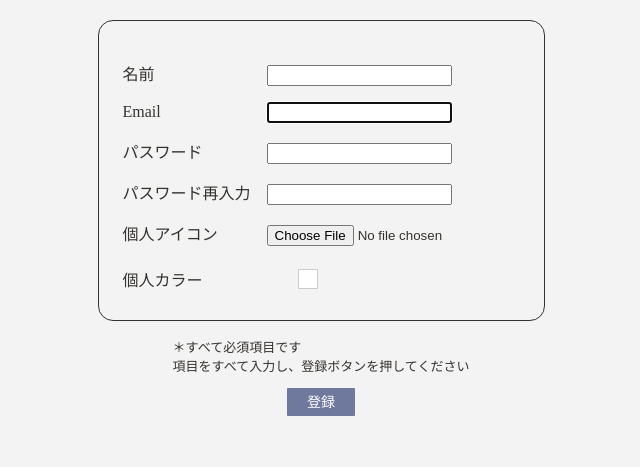
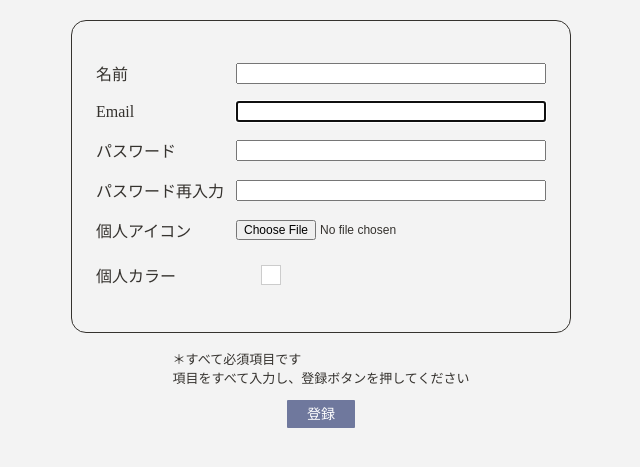
Before and after one commit to mt-codes-eng/OuchiCalendar, a Django app: page /ouchi-calendar/signup/ in a window 1280 px wide. Shown: the part 50-517 px from the top of the page, without its empty margins (319-959 px from the left). Run offline with Django 5.2, Linux system fonts and the light colour scheme.

Commit message:
templates: accounts/signup.htmlのレイアウトを調整

```diff
--- a/templates/accounts/signup.html
+++ b/templates/accounts/signup.html
@@ -28,10 +28,41 @@
 <style>
 /* signup.html専用 */
 
+.signup-form-box {
+    border: 1px solid #35322E; /* 枠線の太さ・線の種類・色 */
+    border-radius: 15px; /* 角を丸くする */
+    padding: 24px;
+    margin: 20px auto 0 auto; /* 左右は自動計算。結果的に中央に配置 */
+    box-sizing: border-box;
+    width: calc(100% - 32px); /* 親要素の幅100%から32pxを引いた値が横幅 */
+    max-width: 500px;
+}
+
+.signup-form-row {
+    display: flex;
+    align-items: center;
+    gap: 10px;
+    margin: 16px 0;
+}
+
 /* ラベル部分 */
 .form-label {
-    display: inline-block;
-    width: 140px; /* ラベルの横幅を固定 */
+    width: 130px; /* ラベルの横幅を固定 */
+    flex-shrink: 0;
+}
+
+.signup-form-row input {
+    min-width: 0;
+    flex: 1;
+    box-sizing: border-box;
+}
+
+.signup-form-row input[type="file"] {
+    max-width: 100%;
+    min-width: 0;
+    max-width: 100%;
+    overflow: hidden;
+    font-size: 12px;
 }
 </style>
 
@@ -70,16 +101,8 @@
   {% endif %}
 
   {# 入力項目を囲う枠 #}
-  <div
-    style="
-      border: 1px solid #35322E; /* 枠線の太さ・線の種類・色 */
-      border-radius: 15px; /* 角を丸くする */
-      padding: 24px;
-      width: fit-content; /* 横幅を中身の幅に合わせる */
-      margin: 20px auto 0 auto; /* 左右は自動計算。結果的に中央に配置 */
-    "
-  >
-    <p>
+  <div class="signup-form-box">
+    <div class="signup-form-row">
       <label
         for="{{ form.name.id_for_label }}"
         class="form-label"
@@ -87,9 +110,9 @@
         {{ form.name.label }}
       </label>
       {{ form.name }}
-      {{ form.name.errors }}
-    </p>
-    <p>
+    </div>
+    {{ form.name.errors }}
+    <div class="signup-form-row">
       <label
         for="{{ form.email.id_for_label }}"
         class="form-label"
@@ -97,9 +120,9 @@
         {{ form.email.label }}
       </label>
       {{ form.email }}
-      {{ form.email.errors }}
-    </p>
-    <p>
+    </div>
+    {{ form.email.errors }}
+    <div class="signup-form-row">
       <label
         for="{{ form.password1.id_for_label }}"
         class="form-label"
@@ -107,9 +130,9 @@
         {{ form.password1.label }}
       </label>
       {{ form.password1 }}
-      {{ form.password1.errors }}
-    </p>
-    <p>
+    </div>
+    {{ form.password1.errors }}
+    <div class="signup-form-row">
       <label
         for="{{ form.password2.id_for_label }}"
         class="form-label"
@@ -117,9 +140,9 @@
         {{ form.password2.label }}
       </label>
       {{ form.password2 }}
-      {{ form.password2.errors }}
-    </p>
-    <p>
+    </div>
+    {{ form.password2.errors }}
+    <div class="signup-form-row">
       <label
         for="{{ form.image.id_for_label }}"
         class="form-label"
@@ -127,15 +150,9 @@
         {{ form.image.label }}
       </label>
       {{ form.image }}
-      {{ form.image.errors }}
-    </p>
-    <div
-      style="
-        display: flex;
-        align-items: center;
-        gap: 10px;
-      "
-    >
+    </div>
+    {{ form.image.errors }}
+    <div class="signup-form-row">
       <label class="form-label">
         個人カラー
       </label>
```
